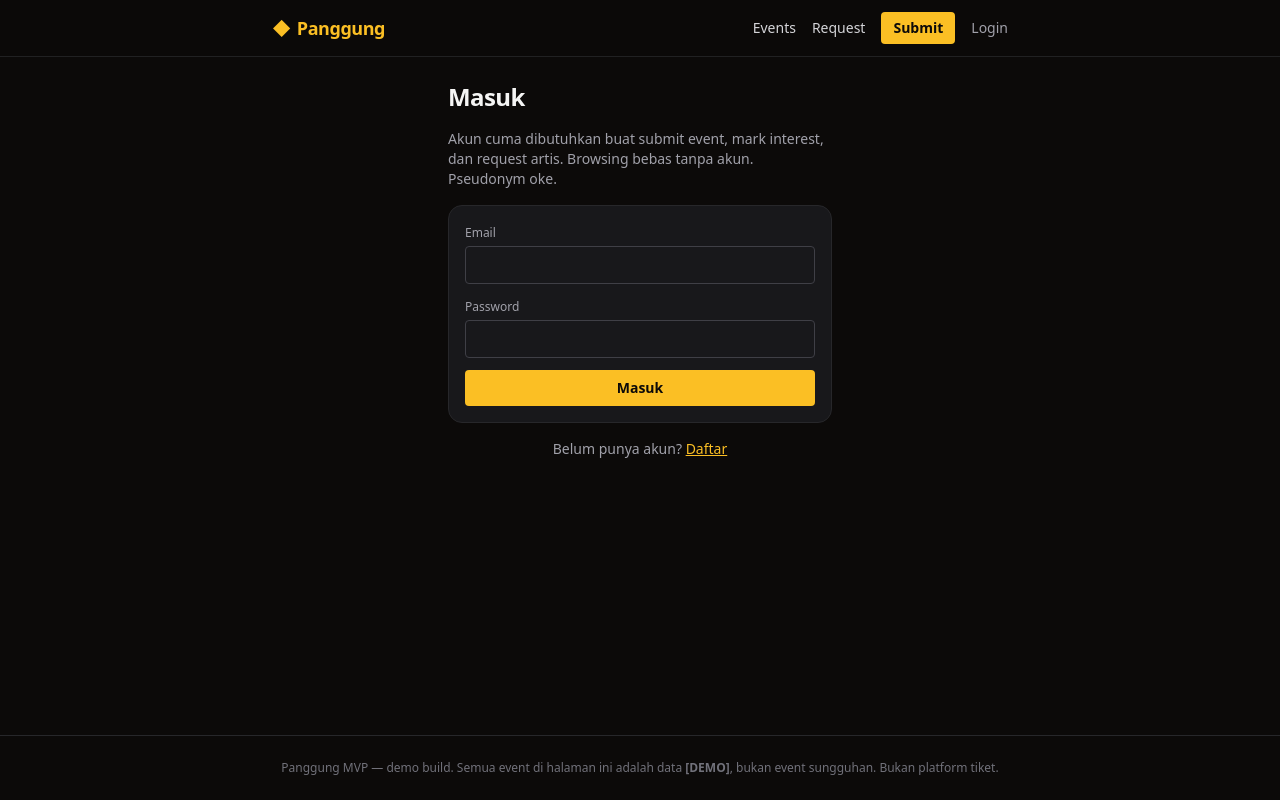
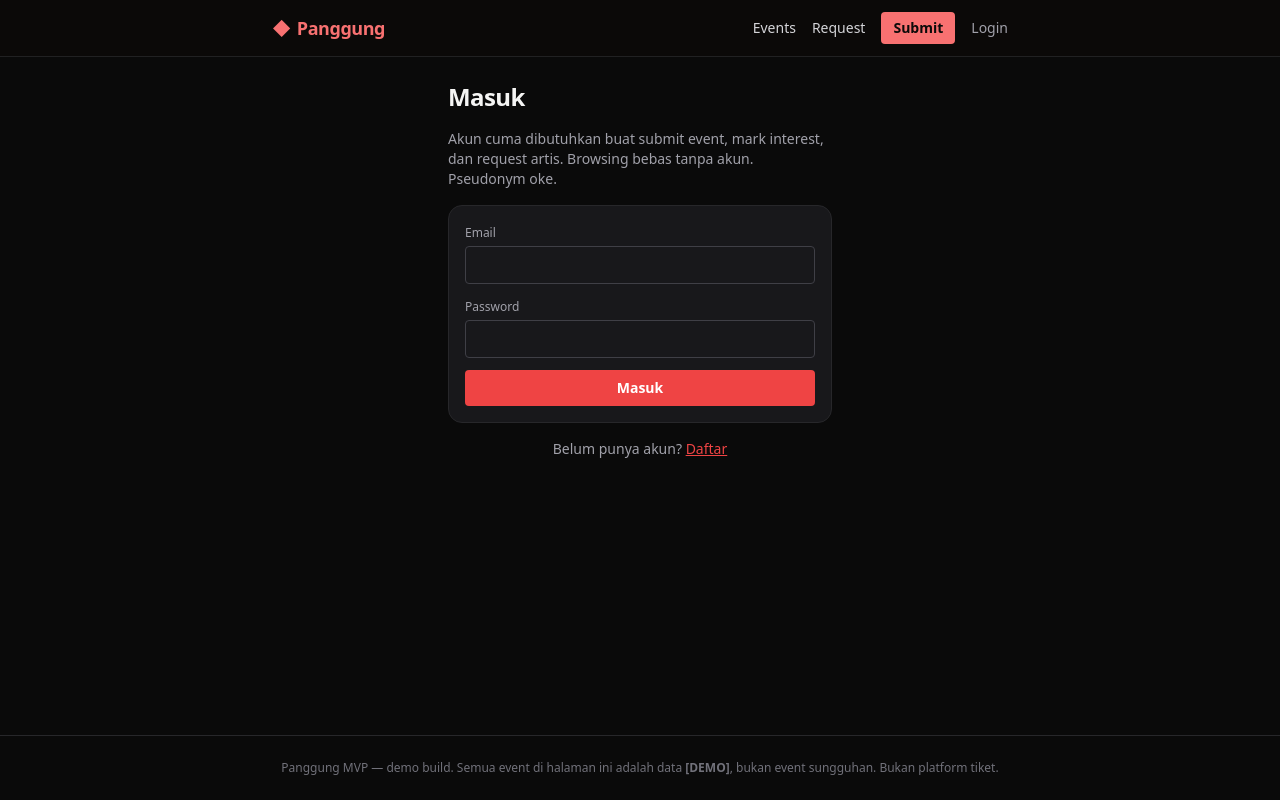
Before and after one commit to zephyrxeth/panggung, a Next.js app: page /login in a window 1280 px wide. Built offline with nearby package versions, Linux system fonts and the light colour scheme.

Commit message:
Red/black color scheme (drop amber)

```diff
--- a/src/app/event/[slug]/page.tsx
+++ b/src/app/event/[slug]/page.tsx
@@ -32,9 +32,9 @@ export default async function EventPage({ params }: { params: Params }) {
   return (
     <article className="space-y-5">
       {cancelled && <div className="rounded-lg bg-zinc-200 text-zinc-700 px-4 py-3 text-sm font-semibold">Event ini dibatalkan. Cek sumber resmi untuk info refund.</div>}
-      {e.status === "pending_review" && <div className="rounded-lg bg-amber-50 border border-amber-200 px-4 py-3 text-sm text-amber-800">Listing ini masih <b>pending review</b> moderator dan belum diverifikasi.</div>}
+      {e.status === "pending_review" && <div className="rounded-lg bg-zinc-800 border border-zinc-600 px-4 py-3 text-sm text-zinc-200">Listing ini masih <b>pending review</b> moderator dan belum diverifikasi.</div>}
       {e.status === "rejected" && <div className="rounded-lg bg-red-50 border border-red-200 px-4 py-3 text-sm text-red-700">Listing ini ditolak moderator.</div>}
-      {e.title.startsWith("[DEMO]") && <div className="rounded-lg border border-dashed border-amber-400/40 bg-zinc-900 px-4 py-3 text-sm text-muted"><b>DEMO data.</b> Ini data seed demo, bukan event sungguhan.</div>}
+      {e.title.startsWith("[DEMO]") && <div className="rounded-lg border border-dashed border-red-500/40 bg-zinc-900 px-4 py-3 text-sm text-muted"><b>DEMO data.</b> Ini data seed demo, bukan event sungguhan.</div>}
 
       <header>
         <p className="text-xs font-bold uppercase tracking-wide text-accent">{e.type} · {e.city}</p>
--- a/src/app/globals.css
+++ b/src/app/globals.css
@@ -3,7 +3,7 @@
 @tailwind utilities;
 
 :root { color-scheme: dark; }
-body { font-family: ui-sans-serif, system-ui, -apple-system, "Segoe UI", Roboto, sans-serif; background: #0c0a09; }
+body { font-family: ui-sans-serif, system-ui, -apple-system, "Segoe UI", Roboto, sans-serif; background: #0a0a0a; }
 
 /* ── stage light keyframes ── */
 @keyframes meteor {
@@ -30,7 +30,7 @@ body { font-family: ui-sans-serif, system-ui, -apple-system, "Segoe UI", Roboto,
 
 /* shimmering headline */
 .shine {
-  background: linear-gradient(100deg, #fbbf24 20%, #fef3c7 40%, #fbbf24 60%);
+  background: linear-gradient(100deg, #ef4444 20%, #fecaca 40%, #ef4444 60%);
   background-size: 200% auto;
   -webkit-background-clip: text; background-clip: text;
   color: transparent;
@@ -38,20 +38,20 @@ body { font-family: ui-sans-serif, system-ui, -apple-system, "Segoe UI", Roboto,
 }
 
 .badge { @apply inline-block rounded-full px-2 py-0.5 text-[11px] font-semibold; }
-.badge-verified { @apply badge bg-amber-400/15 text-amber-300 ring-1 ring-inset ring-amber-400/30; }
+.badge-verified { @apply badge bg-red-500/15 text-red-300 ring-1 ring-inset ring-red-500/30; }
 .badge-pending { @apply badge bg-zinc-500/15 text-zinc-300 ring-1 ring-inset ring-zinc-400/30; }
-.badge-cancelled { @apply badge bg-red-500/10 text-red-400 line-through decoration-1; }
-.badge-rejected { @apply badge bg-red-500/10 text-red-400; }
-.badge-updated { @apply badge bg-amber-400/10 text-amber-200; }
+.badge-cancelled { @apply badge bg-zinc-500/10 text-zinc-400 line-through decoration-1; }
+.badge-rejected { @apply badge bg-red-500/20 text-red-300; }
+.badge-updated { @apply badge bg-red-400/10 text-red-200; }
 .badge-unverified { @apply badge bg-zinc-800 text-zinc-400 ring-1 ring-inset ring-zinc-700; }
 
 /* ticket card: perforated left edge, warm glow on hover */
-.card { @apply relative block rounded-xl border border-zinc-800 bg-zinc-900 p-4 transition-all duration-300 hover:border-amber-400/60 hover:shadow-[0_0_24px_-6px_rgba(251,191,36,0.25)]; }
+.card { @apply relative block rounded-xl border border-zinc-800 bg-zinc-900 p-4 transition-all duration-300 hover:border-red-500/60 hover:shadow-[0_0_24px_-6px_rgba(239,68,68,0.3)]; }
 .card::before { content: ""; position: absolute; left: 0; top: 10px; bottom: 10px; width: 2px;
-  border-left: 2px dashed rgb(251 191 36 / 0.35); }
-.input { @apply w-full rounded border border-zinc-700 bg-zinc-900 px-3 py-2 text-sm text-zinc-100 outline-none placeholder:text-zinc-500 focus:border-amber-400; }
-.btn { @apply rounded bg-amber-400 px-4 py-2 text-sm font-semibold text-stone-950 transition hover:bg-amber-300 disabled:opacity-50; }
-.btn-ghost { @apply rounded border border-zinc-700 bg-transparent px-4 py-2 text-sm font-semibold text-zinc-200 transition hover:border-amber-400 hover:text-amber-300; }
+  border-left: 2px dashed rgb(239 68 68 / 0.35); }
+.input { @apply w-full rounded border border-zinc-700 bg-zinc-900 px-3 py-2 text-sm text-zinc-100 outline-none placeholder:text-zinc-500 focus:border-red-500; }
+.btn { @apply rounded bg-red-500 px-4 py-2 text-sm font-semibold text-white transition hover:bg-red-400 disabled:opacity-50; }
+.btn-ghost { @apply rounded border border-zinc-700 bg-transparent px-4 py-2 text-sm font-semibold text-zinc-200 transition hover:border-red-500 hover:text-red-300; }
 
 /* marquee of artist names */
 .marquee-mask { -webkit-mask-image: linear-gradient(to right, transparent, black 8%, black 92%, transparent); mask-image: linear-gradient(to right, transparent, black 8%, black 92%, transparent); }
--- a/src/app/layout.tsx
+++ b/src/app/layout.tsx
@@ -13,14 +13,14 @@ export default function RootLayout({ children }: { children: React.ReactNode })
       <body className="bg-paper text-ink antialiased min-h-screen flex flex-col">
         <header className="sticky top-0 z-40 border-b border-zinc-800/80 bg-stone-950/85 backdrop-blur-md">
           <div className="mx-auto max-w-3xl px-4 h-14 flex items-center justify-between">
-            <Link href="/" className="font-black text-lg tracking-tight text-amber-400 flex items-center gap-1.5">
+            <Link href="/" className="font-black text-lg tracking-tight text-red-400 flex items-center gap-1.5">
               <span aria-hidden>◆</span> Panggung
             </Link>
             <nav className="flex items-center gap-3 sm:gap-4 text-sm font-medium">
-              <Link href="/" className="text-zinc-300 hover:text-amber-300">Events</Link>
-              <Link href="/request" className="text-zinc-300 hover:text-amber-300">Request</Link>
-              <Link href="/submit" className="rounded bg-amber-400 text-stone-950 px-3 py-1.5 font-semibold hover:bg-amber-300">Submit</Link>
-              <Link href="/login" className="text-muted hover:text-amber-300">Login</Link>
+              <Link href="/" className="text-zinc-300 hover:text-red-300">Events</Link>
+              <Link href="/request" className="text-zinc-300 hover:text-red-300">Request</Link>
+              <Link href="/submit" className="rounded bg-red-400 text-stone-950 px-3 py-1.5 font-semibold hover:bg-red-300">Submit</Link>
+              <Link href="/login" className="text-muted hover:text-red-300">Login</Link>
             </nav>
           </div>
         </header>
--- a/src/components/EventCard.tsx
+++ b/src/components/EventCard.tsx
@@ -20,19 +20,19 @@ export default function EventCard({ e }: { e: EventRow }) {
       <div className="flex items-start justify-between gap-3">
         <div className="min-w-0">
           <div className="flex items-center gap-2 flex-wrap">
-            <span className="text-xs font-bold text-amber-400 uppercase tracking-wide">
+            <span className="text-xs font-bold text-red-400 uppercase tracking-wide">
               {TYPE_ICON[e.type] || "♪"} {e.type}
             </span>
             <span className={STATUS_BADGE[e.status] || "badge-unverified"}>{STATUS_LABEL[e.status] || e.status}</span>
             {e.verification_status === "unverified" && e.status === "verified" && <span className="badge-unverified">source unverified</span>}
           </div>
-          <h3 className="font-bold mt-1 leading-snug group-hover:text-amber-300 transition-colors">{e.title}</h3>
+          <h3 className="font-bold mt-1 leading-snug group-hover:text-red-300 transition-colors">{e.title}</h3>
           <p className="text-sm text-muted mt-0.5">{dateStr} · {timeStr} · {e.city}{e.venue_name ? ` — ${e.venue_name}` : e.venue_text ? ` — ${e.venue_text}` : ""}</p>
           {e.artists && <p className="text-sm mt-1 truncate text-zinc-300">Lineup: {e.artists}</p>}
           {e.price_info && <p className="text-sm text-muted mt-0.5">{e.price_info}</p>}
         </div>
-        <time className="text-center shrink-0 rounded-lg border border-zinc-700 px-2.5 py-1.5 bg-stone-950 group-hover:border-amber-400/60 transition-colors" dateTime={e.starts_at}>
-          <span className="block text-[10px] uppercase text-amber-400/80">{date.toLocaleDateString("id-ID", { month: "short" })}</span>
+        <time className="text-center shrink-0 rounded-lg border border-zinc-700 px-2.5 py-1.5 bg-stone-950 group-hover:border-red-400/60 transition-colors" dateTime={e.starts_at}>
+          <span className="block text-[10px] uppercase text-red-400/80">{date.toLocaleDateString("id-ID", { month: "short" })}</span>
           <span className="block text-xl font-black leading-none">{date.getDate()}</span>
         </time>
       </div>
--- a/src/components/StageBeams.tsx
+++ b/src/components/StageBeams.tsx
@@ -30,7 +30,7 @@ function Beam({ index }: { index: number }) {
         className="w-full"
         style={{ height: `${length}px`, clipPath: "polygon(54% 0, 54% 0, 60% 100%, 40% 100%)" }}
       >
-        <div className="h-full w-full bg-gradient-to-b from-amber-100/60 via-amber-300/80 to-amber-100" />
+        <div className="h-full w-full bg-gradient-to-b from-red-100/60 via-red-300/80 to-red-100" />
       </div>
     </div>
   );
@@ -46,7 +46,7 @@ export default function StageBeams() {
       />
       {Array.from({ length: LANES }, (_, i) => (
         <div key={i} className="flex h-full w-10 shrink-0 justify-center">
-          <div className="relative h-full w-px rotate-12 bg-amber-100/[0.06]">
+          <div className="relative h-full w-px rotate-12 bg-red-100/[0.06]">
             {prand(i + 7) < 0.32 && <Beam index={i + 1} />}
           </div>
         </div>
--- a/tailwind.config.js
+++ b/tailwind.config.js
@@ -1,6 +1,6 @@
 /** @type {import('tailwindcss').Config} */
 module.exports = {
   content: ["./src/**/*.{ts,tsx,mdx}"],
-  theme: { extend: { colors: { accent: "#fbbf24", line: "#27272a", muted: "#a1a1aa", paper: "#0c0a09", ink: "#f5f5f4" }, borderRadius: { xl: "0.875rem" } } },
+  theme: { extend: { colors: { accent: "#ef4444", line: "#27272a", muted: "#a1a1aa", paper: "#0a0a0a", ink: "#f5f5f4" }, borderRadius: { xl: "0.875rem" } } },
   plugins: [],
 };
```
Also changed, not shown: src/app/page.tsx (+5 -5 lines).
